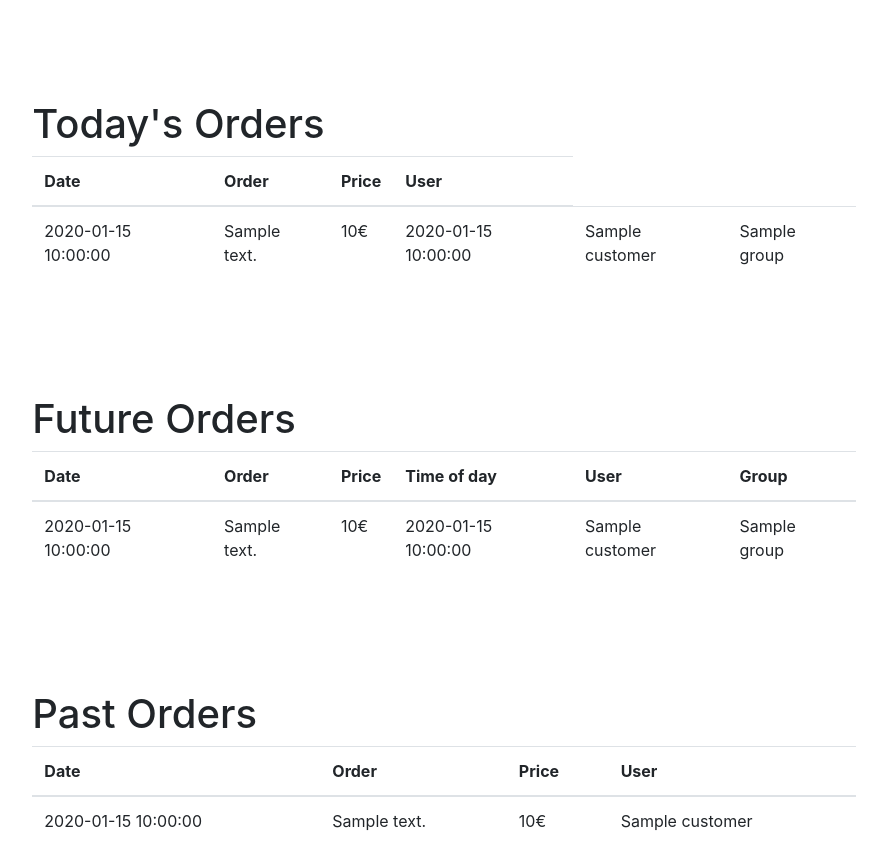
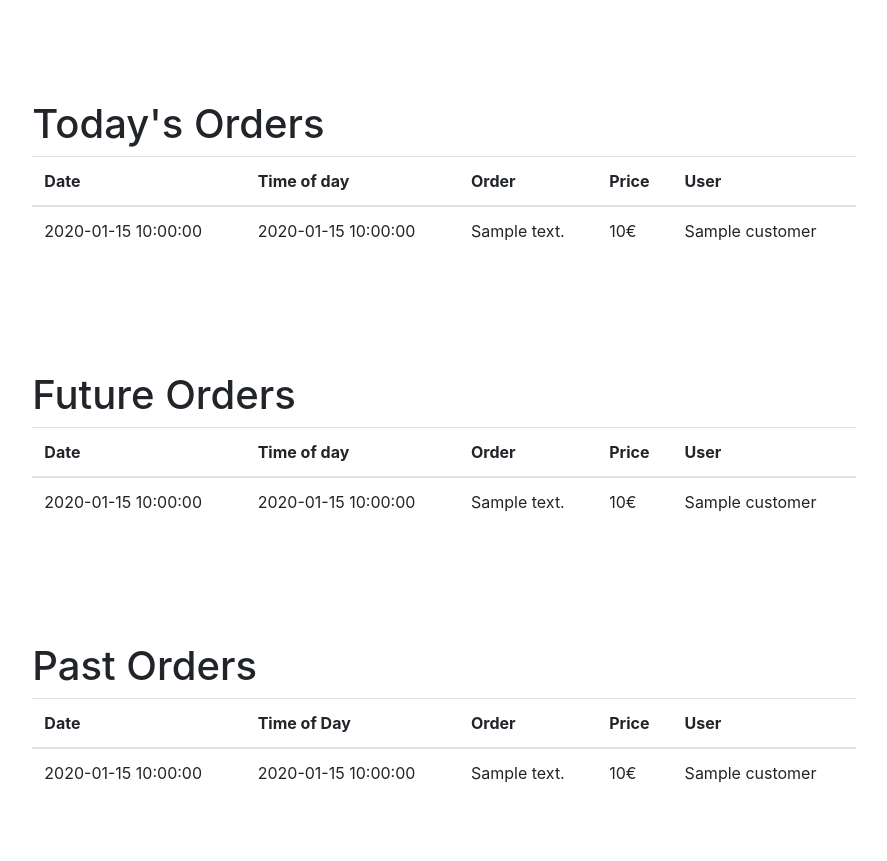
Before and after one commit to lordAstom/BreadWebsite, a Flask app: template templates/admin.html in a window 1280 px wide. Shown: the part 62-923 px from the top of the page, without its empty margins (196-1083 px from the left). After the commit the page ends 845 px from the top, so only its background shows below. Run offline with Flask 3, Linux system fonts and the light colour scheme; the template is opened without the code that fills it: most values are stand-ins (such as "Sample title", 1, 10 or a date in 2020); some libraries are stand-ins or nearby versions.

Commit message:
edited admin web

```diff
--- a/requirements.txt
+++ b/requirements.txt
@@ -1,4 +1,3 @@
-gunicorn==20.1.0
 certifi==2022.9.24
 chardet==5.0.0
 click==8.1.3
--- a/templates/admin.html
+++ b/templates/admin.html
@@ -11,6 +11,7 @@
     <thead>
     <tr>
       <th>Date</th>
+      <th>Time of day</th>
       <th>Order</th>
       <th>Price</th>
       <th>User</th>
@@ -20,12 +21,10 @@
       {% for i in today_orders%}
       <tr>
         <td>{{ today_orders.date }}</td>
+        <td>{{ today_orders.time_day }}</td>
         <td>{{ today_orders.message }}</td>
         <td>{{ today_orders.price }}€</td>
-        <td>{{ undelivered_orders.time_day }}</td>
         <td>{{ today_orders.customer }}</td>
-        <td>{{ today_orders.order_instance.group }}</td>
-
       </tr>
       {% endfor %}
     </tbody>
@@ -45,22 +44,20 @@
     <thead>
     <tr>
       <th>Date</th>
+      <th>Time of day</th>
       <th>Order</th>
       <th>Price</th>
-      <th>Time of day</th>
       <th>User</th>
-      <th>Group</th>
     </tr>
     </thead>
     <tbody>
       {% for i in undelivered_orders%}
       <tr>
         <td>{{ undelivered_orders.date }}</td>
+        <td>{{ undelivered_orders.time_day }}</td>
         <td>{{ undelivered_orders.message }}</td>
         <td>{{ undelivered_orders.price }}€</td>
-        <td>{{ today_orders.time_day }}</td>
         <td>{{ undelivered_orders.customer }}</td>
-        <td>{{ today_orders.order_instance.group }}</td>
       </tr>
       {% endfor %}
     </tbody>
@@ -80,6 +77,7 @@
     <thead>
     <tr>
       <th>Date</th>
+      <th>Time of Day</th>
       <th>Order</th>
       <th>Price</th>
       <th>User</th>
@@ -89,6 +87,7 @@
       {% for i in delivered_orders%}
       <tr>
         <td>{{ delivered_orders.date }}</td>
+        <td>{{ delivered_orders.time_day }}</td>
         <td>{{ delivered_orders.message }}</td>
         <td>{{ delivered_orders.price }}€</td>
         <td>{{ delivered_orders.customer }}</td>
```
